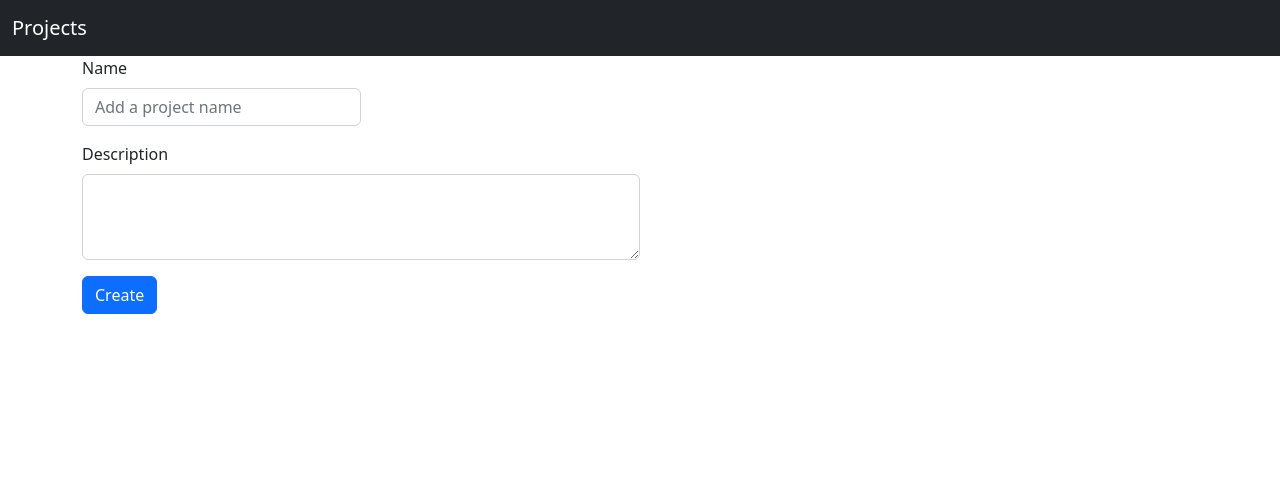
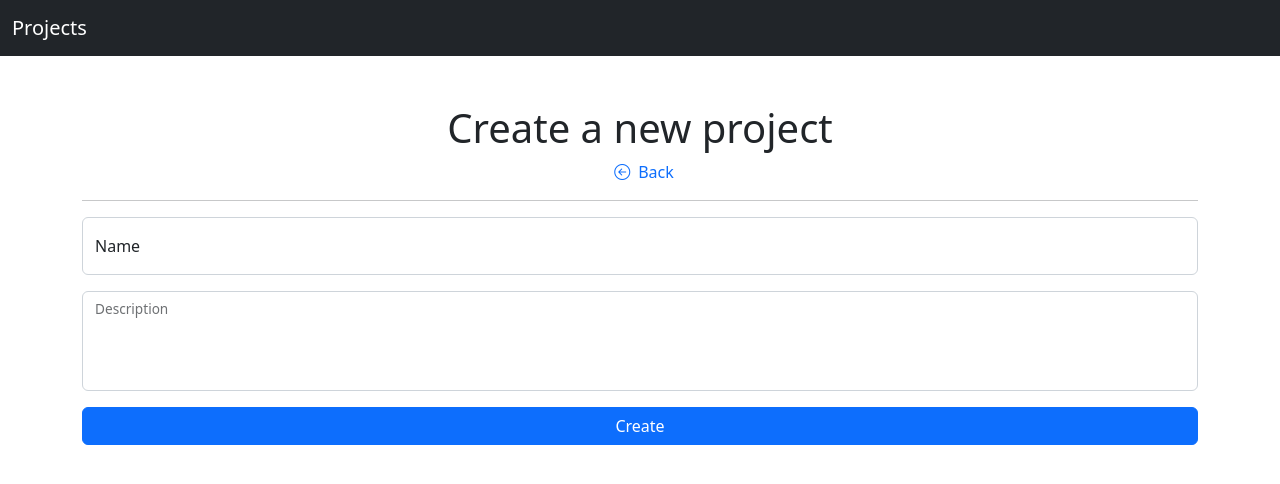
Before and after one commit to daniir/Next-GraphQL-App, a Next.js app: page /project/create in a window 1280 px wide. Shown: the top 484 px of the page. Built offline with nearby package versions, Linux system fonts and the light colour scheme.

Commit message:
Components

```diff
--- a/components/Card.tsx
+++ b/components/Card.tsx
@@ -27,7 +27,7 @@ export default function Card({ project }: ProjectProp) {
   };
 
   return (
-    <div className="card" style={{ width: "18rem" }}>
+    <div className="card">
       <div className="card-body">
         <h5 className="card-title">{project.name}</h5>
         <p className="card-text">{project.description}</p>
--- /dev/null
+++ b/components/Loader.tsx
@@ -0,0 +1,14 @@
+export default function Loader(){
+    return (
+      <div className="text-center m-5">
+        <div className="row">
+          <div className="col align-self-center">
+            <div className="spinner-grow" role="status"></div>
+            <div className="spinner-grow" role="status"></div>
+            <div className="spinner-grow" role="status"></div>
+            <div className="spinner-grow" role="status"></div>
+          </div>
+        </div>
+      </div>
+    );
+};
--- a/components/Project.tsx
+++ b/components/Project.tsx
@@ -4,7 +4,7 @@ import Card from "./Card";
 export default function Project({project}: ProjectProp){
     return(
         <div className="row">
-            <div className="col-md-6">
+            <div className="col">
                 <Card project={project}/>
             </div>
         </div>
--- a/components/ProjectForm.tsx
+++ b/components/ProjectForm.tsx
@@ -1,6 +1,8 @@
 import { DocumentNode } from 'graphql';
+import Link from 'next/link';
 import React, { useState, useEffect } from 'react';
 import { useForm } from '../hooks/useForm';
+import Loader from './Loader';
 
 type DataFormType = {
   formData: {
@@ -18,17 +20,22 @@ export default function ProjectForm({ formData, gqlMutation }: DataFormType){
 
   return loading ? (
     <div>
-      <p>...Loading project data...</p>
+      <Loader />
     </div>
   ) : (
     <form onSubmit={handlerSubmit}>
-      <div className="row justify-content-center">
-        <div className="mb-3">
-          <label htmlFor="formName" className="form-label">
-            Name
-          </label>
+      <div className="text-center mt-5">
+        <h1>Create a new project</h1>
+        <Link href="/">
+          <a style={{ textDecoration: "none" }}>
+            <i className="mx-2 bi bi-arrow-left-circle"></i>
+            Back
+          </a>
+        </Link>
+        <hr />
+        <div className="form-floating mb-3">
           <input
-            className="form-control w-25"
+            className="form-control"
             type="text"
             name="name"
             placeholder="Add a project name"
@@ -36,26 +43,24 @@ export default function ProjectForm({ formData, gqlMutation }: DataFormType){
             value={form.name}
             onChange={handlerChange}
           />
+          <label htmlFor="formName">Name</label>
           {errorMsg && <p className="text-danger">{errorMsg}</p>}
         </div>
-        <div className="col align-self-center">
-          <div className="mb-3">
-            <label htmlFor="formDescription" className="form-label">
-              Description
-            </label>
+        <div className="form-floating">
           <textarea
-              className="form-control w-50"
+            className="form-control"
+            style={{ height: "100px", resize: 'none' }}
             name="description"
             id="formDescription"
             rows={3}
             value={form.description}
             onChange={handlerChange}
           ></textarea>
+          <label htmlFor="formDescription">Description</label>
         </div>
-        </div>
-        <div>
+        <div className='d-grid gap-2 my-3'>
           <button type="submit" className="btn btn-primary">
-            { form.id ? "Update" : "Create" }
+            {form.id ? "Update" : "Create"}
           </button>
         </div>
       </div>
```
Also changed, not shown: components/DeleteBtn.tsx (+37 -2 lines), components/Detail.tsx (+7 -0 lines), components/NotFound.tsx (added, +13 -0 lines), components/StatusBtn.tsx (+43 -6 lines), components/TaskForm.tsx (+10 -9 lines), components/TaskList.tsx (+6 -3 lines), components/TasksBtn.tsx (+7 -3 lines). Lines whose indentation alone changed are shown as unchanged.
